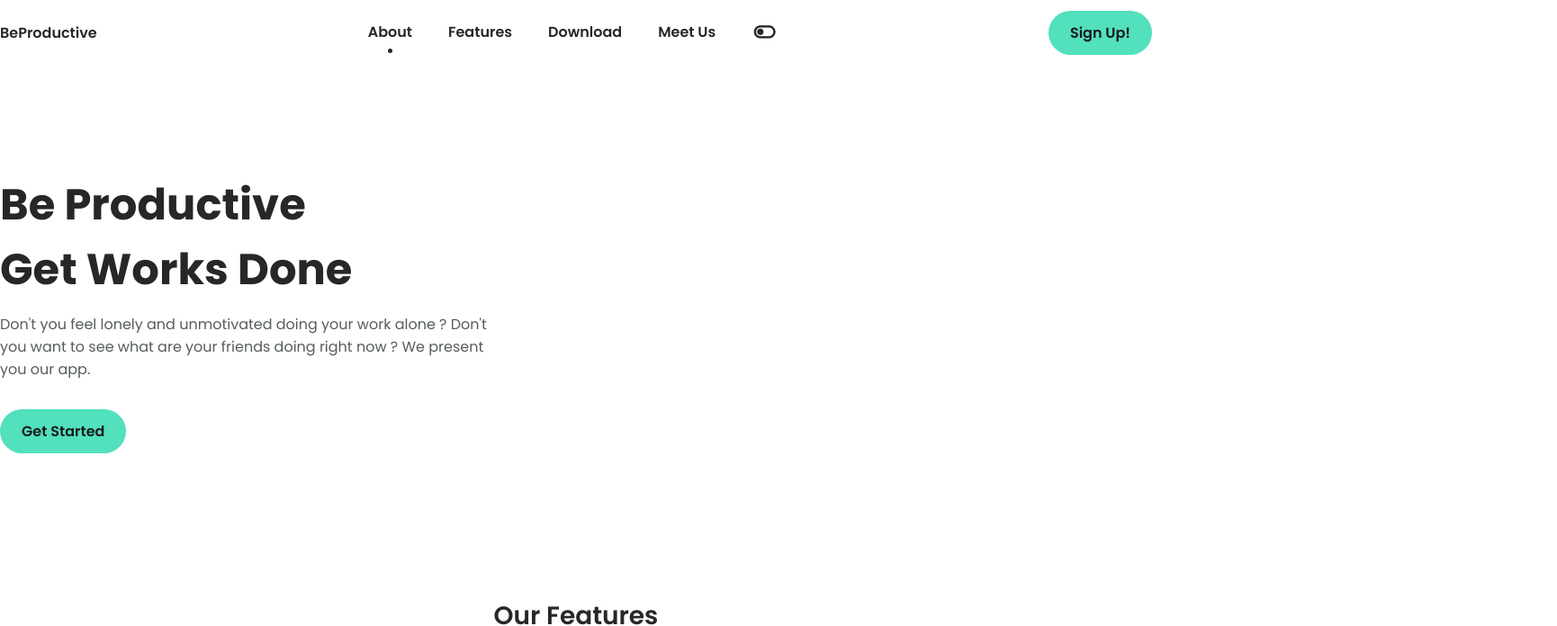
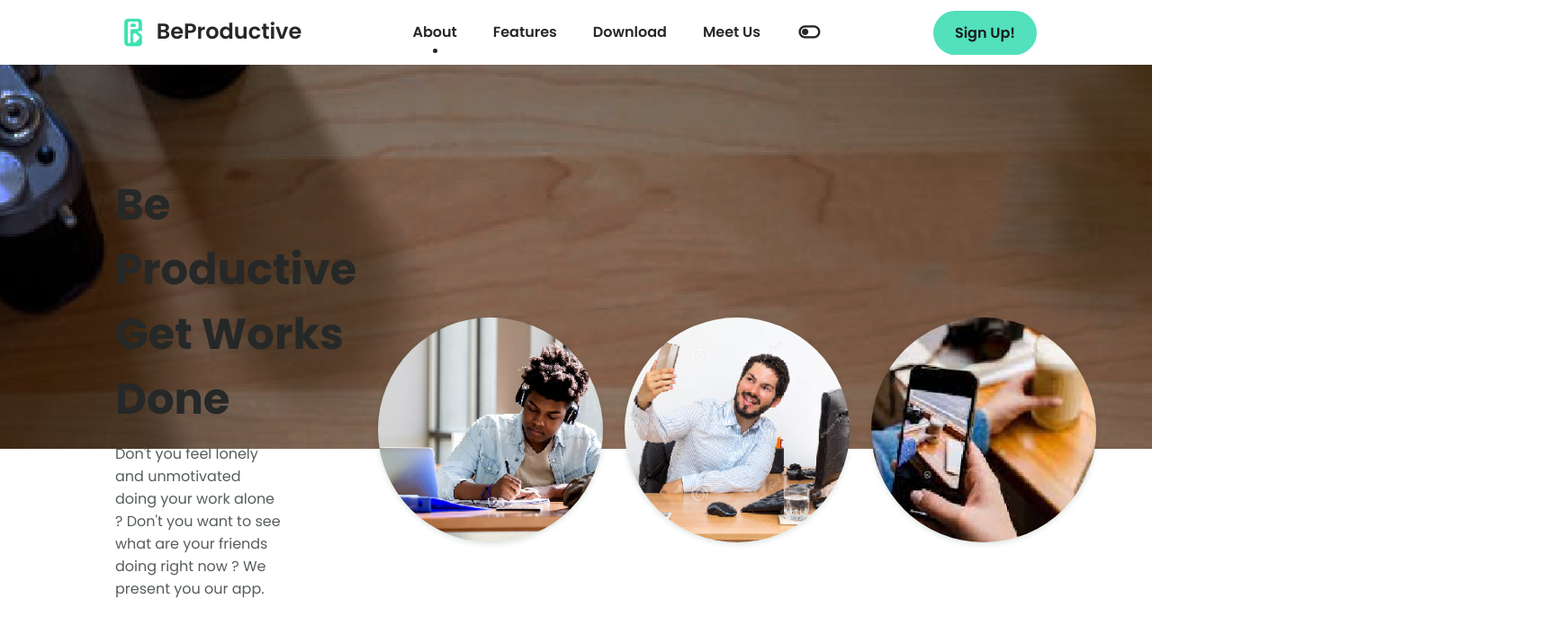
Before and after one commit to billlouis/BeProductive_LP, a plain HTML site: page index.html in a window 1280 px wide. Shown: the top 696 px of the page at 90% size, 1730 px wide, since content can reach past the window. Drawn offline with nearby package versions, Linux system fonts and the light colour scheme.

Commit message:
Finalize for demo2 ?

```diff
--- a/assets/css/styles.css
+++ b/assets/css/styles.css
@@ -145,7 +145,7 @@ body.dark-theme {
 
 /*=============== LAYOUT ===============*/
 .container {
-  max-width: 1500px;
+  max-width: 80%;
   margin-left: var(--mb-1-5);
   margin-right: var(--mb-1-5);
 }
@@ -202,7 +202,15 @@ body.dark-theme {
   color: var(--title-color);
   font-weight: var(--font-semi-bold);
 }
-
+.nav__logo{
+  font-size:1.5rem;
+  vertical-align: middle;
+  display: inline-block;
+}
+.icon{
+  vertical-align: middle;
+  display: inline-block;
+}
 .nav__toggle {
   font-size: 1.3rem;
   cursor: pointer;
@@ -237,6 +245,10 @@ body.dark-theme {
 /*=============== HOME ===============*/
 .home__container {
   row-gap: 3rem;
+}
+.banner__thingy{
+  max-width: 100%;
+  background: url("../img/bannerbg.jpg") no-repeat 0 0;
 }
 
 .home__title {
@@ -327,7 +339,23 @@ body.dark-theme {
   justify-self: center;
   margin-bottom: var(--mb-0-5);
 }
+/*=============== PICT ===============*/
+.pict__container {
+  padding-top: 1rem;
+}
 
+.pict__data {
+  width: 250px;
+  height: 250px;
+}
+
+.pict__img {
+  box-shadow: 0px 2px 6px hsla(var(--hue), 100%, 15%, 0.15);
+  justify-self: center;
+  border-radius: 50%;
+  width: 250px;
+  height: 250px;
+}
 /*=============== APP ===============*/
 .app__container {
   gap: 2.5rem;
@@ -481,6 +509,9 @@ body.dark-theme {
   .services__img {
     width: 100px;
   }
+  .pict__img {
+    width: 100px;
+  }
   .app__buttons {
     grid-template-columns: max-content;
   }
@@ -498,6 +529,7 @@ body.dark-theme {
   .about__container,
   .security__container,
   .services__container,
+  .pict__container,
   .app__container,
   .contact__container,
   .footer__container {
@@ -570,6 +602,9 @@ body.dark-theme {
   .services__container {
     grid-template-columns: repeat(3, 1fr);
   }
+  .pict__container {
+    grid-template-columns: repeat(3, 1fr);
+  }
   .contact__container {
     grid-template-columns: 3fr 1.5fr 1.25fr;
   }
@@ -637,7 +672,6 @@ body.dark-theme {
   filter: blur(5px);
   transform: translateY(-100%);
   transition: all 1s;
-
 }
 .hidden4{
   opacity:0;
--- a/index.html
+++ b/index.html
@@ -16,7 +16,14 @@
         <!--=============== HEADER ===============-->
         <header class="header" id="header">
             <nav class="nav container">
-                <a href="#" class="nav__logo">BeProductive</a>
+                <a href="#" class="nav__logo">
+                    <svg class = "icon" width="40" height="40" viewBox="0 0 200 200" fill="none" xmlns="http://www.w3.org/2000/svg">
+                        <path d="M70 23.5H130C140.77 23.5 149.5 32.2304 149.5 43V85.2031C149.5 89.8975 145.694 93.7031 141 93.7031H127.5C126.331 93.7031 125.768 95.1355 126.624 95.9316L146.077 114.033C148.26 116.064 149.5 118.911 149.5 121.893V158C149.5 168.77 140.77 177.5 130 177.5H70C59.2304 177.5 50.5 168.77 50.5 158V43C50.5 32.2304 59.2304 23.5 70 23.5Z" fill="#3BE2B0" stroke="white"/>
+                        <path d="M70.5 50C70.5 44.7533 74.7533 40.5 80 40.5H120C125.247 40.5 129.5 44.7533 129.5 50V71.9048C129.5 77.1515 125.247 81.4048 120 81.4048H95C89.201 81.4048 84.5 86.1058 84.5 91.9048V153.5C84.5 157.366 81.366 160.5 77.5 160.5C73.634 160.5 70.5 157.366 70.5 153.5V50Z" fill="white" stroke="white"/>
+                        <path d="M99.7794 146.518L99.7794 146.513L99.364 114.658C99.255 106.298 109.218 101.884 115.337 107.581L130.73 121.914C134.422 125.352 134.783 131.077 131.551 134.951L116.576 152.907C110.894 159.719 99.8034 155.718 99.7802 146.847L99.7794 146.518Z" fill="white" stroke="white"/>
+                        <rect x="85.5" y="51.5" width="29" height="19" rx="4.5" fill="#3BE2B0" stroke="white"/>
+                    </svg>
+                    BeProductive</a>
 
                 <div class="nav__menu" id="nav-menu">
                     <ul class="nav__list">
@@ -47,19 +54,29 @@
 
         <main class="main">
             <!--=============== HOME ===============-->
-            <section class="home section hidden" id="home">
+            <section class="home banner__thingy section" id="home">
                 <div class="home__container container grid">
 
 
-                    <div class="home__data">
+                    <div class="home__data hidden">
                         <h1 class="home__title">Be Productive <br> Get Works Done</h1>
                         <p class="home__description">Don't you feel lonely and unmotivated doing your work alone ?
                             Don't you want to see what are your friends doing right now ?
                             We present you our app.</p>
+                        <a href="#features" class="button">Get Started</a>
+                    </div>
+                    <div class="pict__container grid">
+                        <div class="pict__data hidden2">
+                            <img class = "pict__img" src="./assets/img/studying1.jpg">
+                        </div>
+                        <div class="pict__data hidden2">
+                            <img class = "pict__img" src="./assets/img/guy1.jpg">
+                        </div>
+                        <div class="pict__data hidden2">
+                            <img class = "pict__img" src="./assets/img/coffee1.jpg">
+                        </div>
+                    </div>
 
-                        <a href="#services" class="button">Get Started</a>
-
-                    </div>
                 </div>
             </section>
             <!--=============== SERVICES ===============-->
@@ -136,10 +153,10 @@
                         <h2 class="section__title-center">Get Notified And Be Our First User! <br> Sign Up For Beta</h2>
                         <p class="app__description">Be Positive With BeProductive </p>
                         <div class="app__buttons">
-                            <a href="#" class="button button-flex">
+                            <a href="https://www.figma.com/proto/Jm0xGApbsqInrwdUNyfFfR/Final-demo-2?page-id=0%3A1&type=design&node-id=337-1084&viewport=692%2C28%2C0.47&scaling=scale-down&starting-point-node-id=337%3A1084&show-proto-sidebar=1" class="button button-flex" target="_blank" rel="noopener noreferrer">
                                 <i class='bx bxl-apple button__icon'></i> App Store
                             </a>
-                            <a href="#" class="button button-flex">
+                            <a href="https://www.figma.com/proto/Jm0xGApbsqInrwdUNyfFfR/Final-demo-2?page-id=0%3A1&type=design&node-id=337-1084&viewport=692%2C28%2C0.47&scaling=scale-down&starting-point-node-id=337%3A1084&show-proto-sidebar=1" class="button button-flex" target="_blank" rel="noopener noreferrer">
                                 <i class='bx bxl-play-store button__icon' ></i> Google Play
                             </a>
                         </div>
```
Also changed, not shown: assets/img/bannerbg.jpg (added), assets/img/coffee1.jpg (added), assets/img/guy1.jpg (added), assets/img/studying1.jpg (added).
